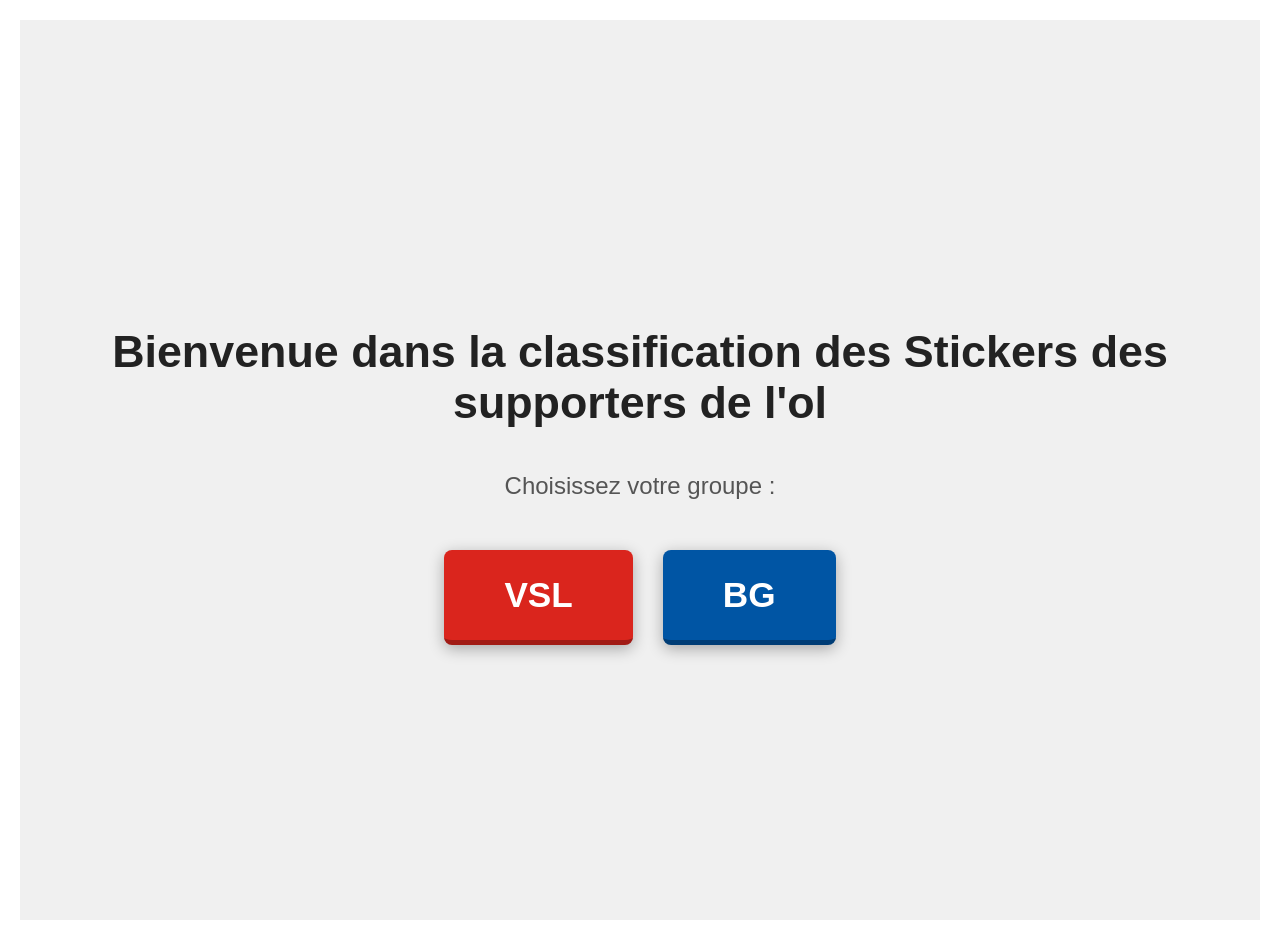
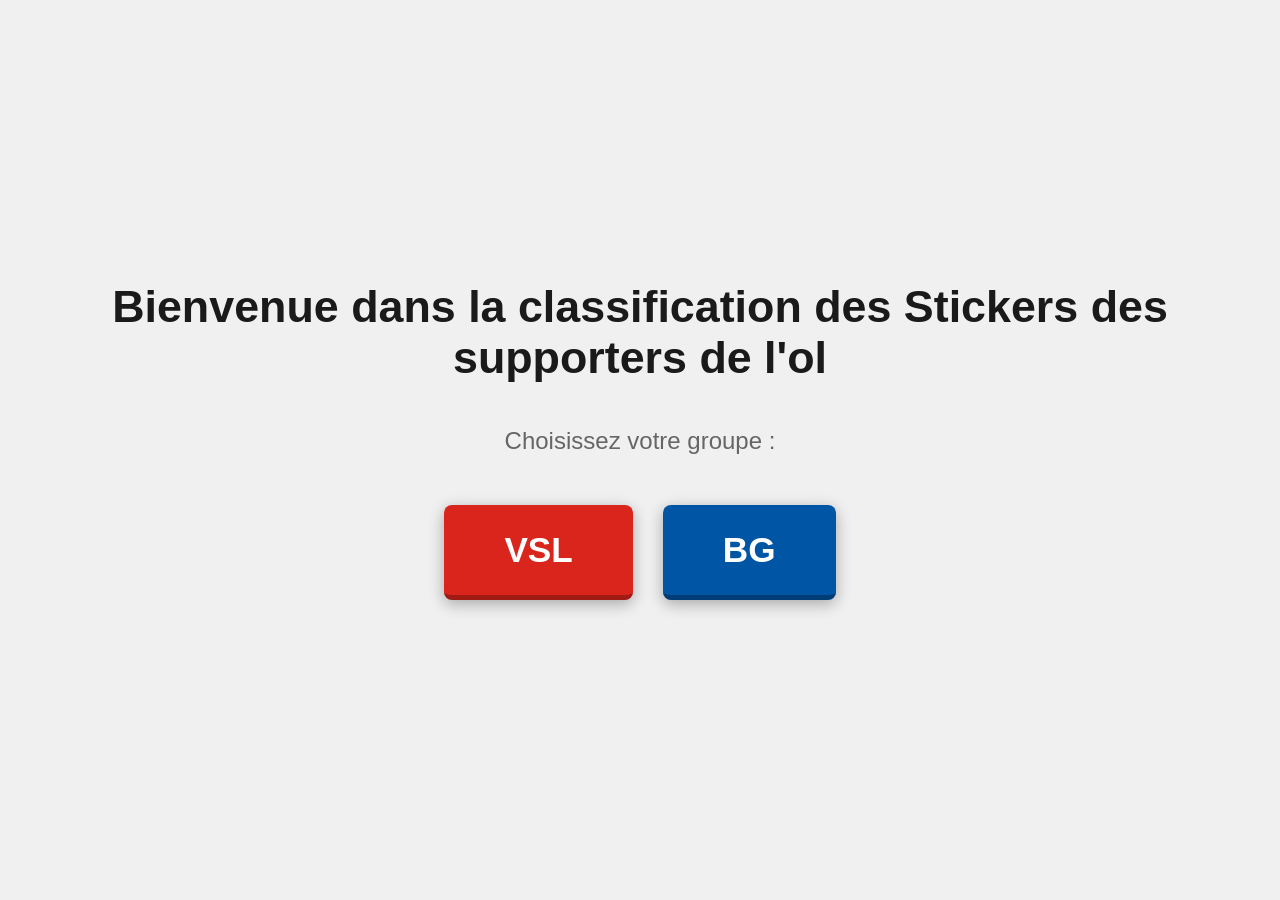

modif design index.html

--- a/css/index.css
+++ b/css/index.css
@@ -1,46 +1,56 @@
-/* Styles existants pour les pages de collection... (ne pas supprimer) */
+/* --- Styles de base pour tout le site (Gris et Blanc) --- */
 body {
-    background-color: white;
+    background-color: #ffffff; /* Fond de page blanc pur */
     font-family: Arial, sans-serif;
     margin: 0;
-    padding: 20px;
-    color: #333; /* Couleur de texte générale */
+    padding: 0; /* Important pour le footer */
+    color: #333333; /* Texte gris très foncé */
+    display: flex;
+    flex-direction: column;
+    min-height: 100vh; /* Pour pousser le footer vers le bas */
 }
 
-/* Styles spécifiques à la page d'accueil */
+/* --- Styles spécifiques à la page d'accueil --- */
 .accueil-container {
     display: flex;
     flex-direction: column;
     justify-content: center;
     align-items: center;
-    min-height: 100vh; /* Prend toute la hauteur de la fenêtre */
+    flex-grow: 1; /* Prend l'espace disponible */
     text-align: center;
-    background-color: #f0f0f0; /* Un fond légèrement gris pour l'accueil */
+    background-color: #f0f0f0; /* Fond de l'accueil légèrement gris */
+    padding: 20px;
 }
 
 .accueil-title {
     font-size: 2.8rem;
     margin-bottom: 20px;
-    color: #222;
+    color: #1a1a1a; /* Titre presque noir pour la lisibilité */
 }
 
 .accueil-subtitle {
     font-size: 1.5rem;
-    color: #555;
+    color: #666666; /* Sous-titre gris moyen */
     margin-bottom: 50px;
+}
+
+/* Espacement spécifique pour la section des virages */
+.accueil-subtitle.virages-subtitle {
+    margin-bottom: 20px;
 }
 
 .choix-groupes {
     display: flex;
     gap: 30px; /* Espace entre les boutons */
+    margin-bottom: 50px; /* Espace avant le bouton recherches */
 }
 
-/* Style de base des boutons */
+/* --- Style de base des boutons (Style Tribune/Ultra) --- */
 .bouton-groupe {
     display: block;
     padding: 25px 60px;
     font-size: 2.2rem;
-    font-weight: 900; /* Plus gras pour un look "tribune" */
+    font-weight: 900;
     text-decoration: none;
     color: white;
     border-radius: 8px;
@@ -49,10 +59,10 @@ body {
     text-transform: uppercase;
 }
 
-/* Le Rouge OL (VSL) */
+/* --- Couleurs des boutons (Le seul point de couleur) --- */
 .btn-rouge {
-    background-color: #DA251D;
-    border-bottom: 5px solid #A11B15; /* Effet de relief */
+    background-color: #DA251D; /* Rouge VSL */
+    border-bottom: 5px solid #A11B15;
 }
 
 .btn-rouge:hover {
@@ -60,10 +70,9 @@ body {
     transform: translateY(-5px);
 }
 
-/* Le Bleu OL (BG) */
 .btn-bleu {
-    background-color: #0055A4;
-    border-bottom: 5px solid #003D76; /* Effet de relief */
+    background-color: #0055A4; /* Bleu BG */
+    border-bottom: 5px solid #003D76;
 }
 
 .btn-bleu:hover {
@@ -72,8 +81,8 @@ body {
 }
 
 .btn-gris {
-    background-color: #5d5d5d;
-    border-bottom: 5px solid #2d2d2d; /* Effet de relief */
+    background-color: #5d5d5d; /* Gris moyen pour le neutre */
+    border-bottom: 5px solid #2d2d2d;
 }
 
 .btn-gris:hover {
@@ -81,7 +90,37 @@ body {
     transform: translateY(-5px);
 }
 
-/* Responsive pour la page d'accueil sur mobile */
+/* --- Style du Footer (Gris foncé, texte blanc, ligne rouge) --- */
+.footer-site {
+    background-color: #f0f0f0; /* Ton gris très foncé */
+    color: #4c4c4c;
+    text-align: center;
+    padding: 15px 10px;
+    width: 100%;
+    font-size: 0.9rem;
+    border-top: 2px solid #dedddd; /* Ta ligne rouge */
+    box-sizing: border-box; /* Pour un padding propre */
+}
+
+.footer-site p {
+    margin: 0;
+    text-transform: uppercase;
+    letter-spacing: 1px;
+}
+
+.footer-link {
+    color: #4c4c4c; /* Reste blanc comme le texte */
+    text-decoration: none; /* Enlève le soulignement */
+    font-weight: bold;
+    transition: opacity 0.3s ease;
+}
+
+.footer-link:hover {
+    opacity: 0.7; /* Petit effet de transparence au survol */
+    text-decoration: underline; /* Apparaît seulement quand on passe la souris dessus */
+}
+
+/* --- Responsive pour la page d'accueil (Mobile) --- */
 @media (max-width: 600px) {
     .accueil-title {
         font-size: 2rem;
@@ -90,13 +129,12 @@ body {
         font-size: 1.2rem;
     }
     .choix-groupes {
-        flex-direction: column; /* Les boutons s'empilent sur mobile */
+        flex-direction: column; /* Empilés sur mobile */
         gap: 20px;
-        width: 80%; /* Pour qu'ils prennent plus de place */
+        width: 80%;
     }
     .bouton-groupe {
         padding: 20px 30px;
         font-size: 1.8rem;
     }
 }
-
